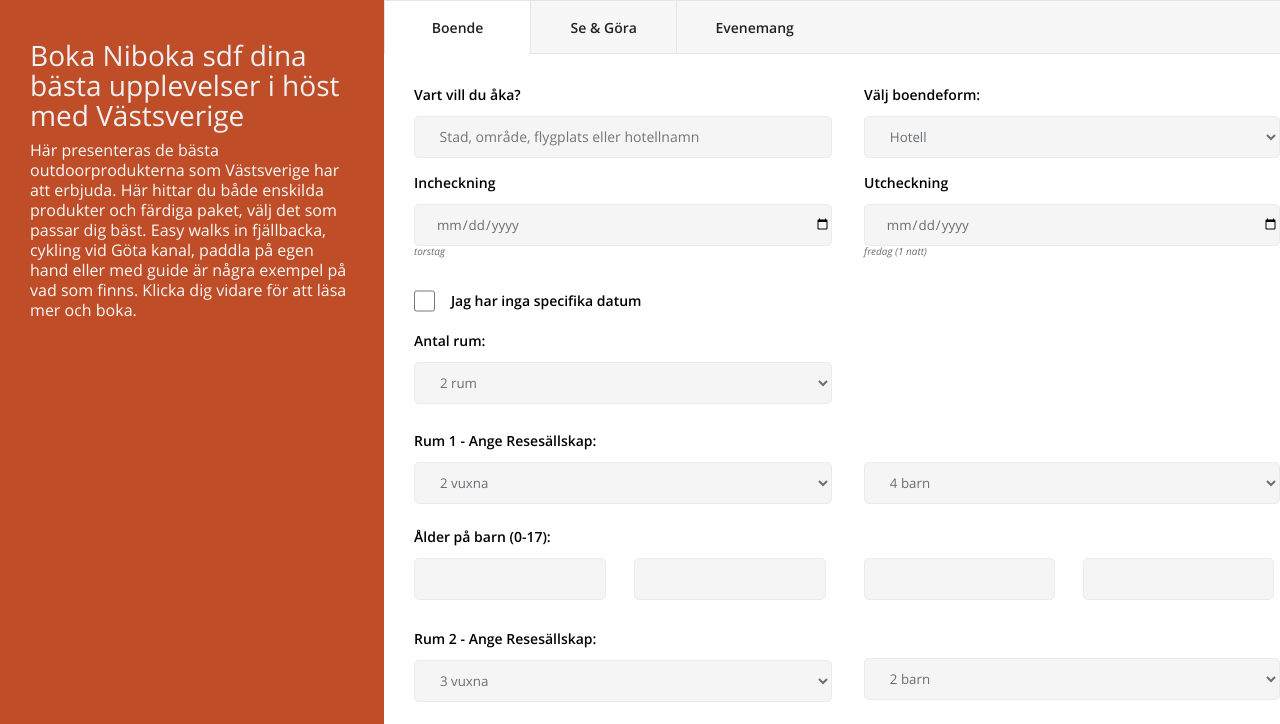
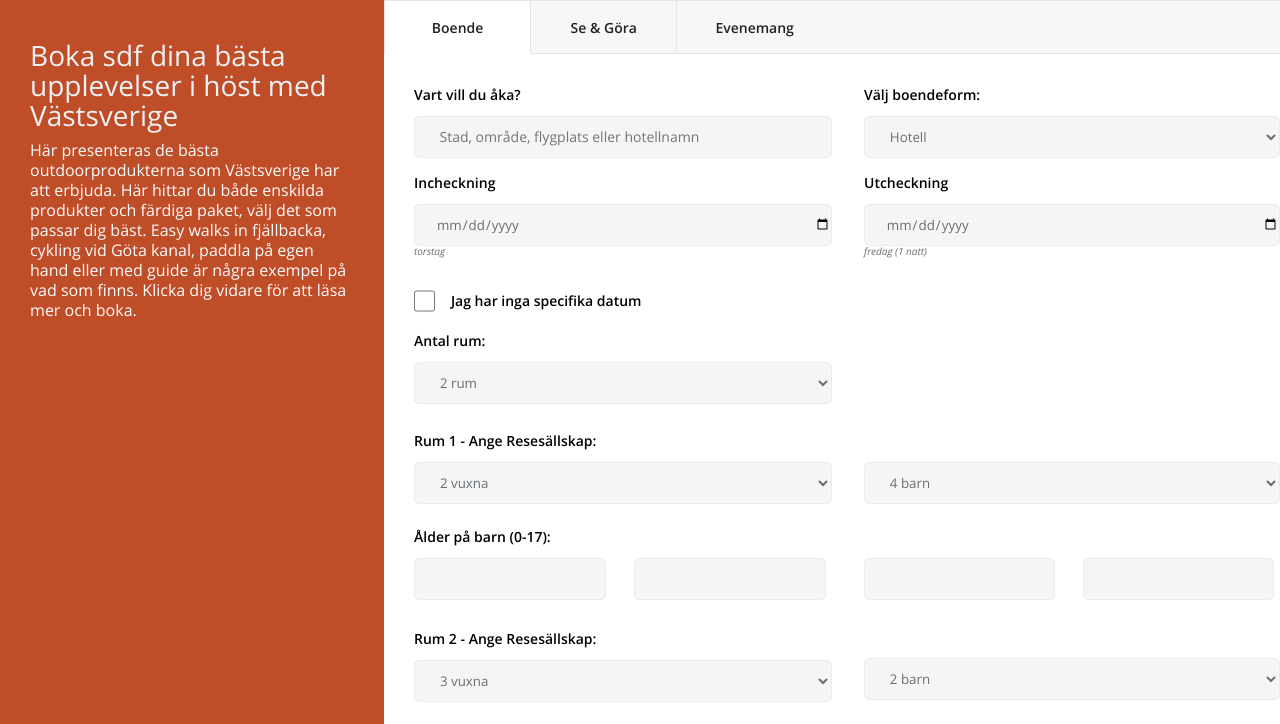
Before and after one commit to anton-chepuryshkin/Form, a plain HTML site: page index.html in a window 1280 px wide. Shown: the top 724 px of the page. Drawn offline with Linux system fonts and the light colour scheme.

Commit message:
Update index.html
Вернул назад название!

```diff
--- a/index.html
+++ b/index.html
@@ -8,7 +8,7 @@
 	</head>
 	<body>
 		<div class="about">
-				<h1>Boka Niboka sdf dina bästa upplevelser i höst med Västsverige</h1>
+				<h1>Boka sdf dina bästa upplevelser i höst med Västsverige</h1>
 				<p>Här presenteras de bästa outdoorprodukterna som Västsverige har att erbjuda. Här hittar du både enskilda produkter och färdiga paket, välj det som passar dig bäst. Easy walks in fjällbacka, cykling vid Göta kanal, paddla på egen hand eller med guide är några exempel på vad som finns. Klicka dig vidare för att läsa mer och boka.</p>
 		</div>
 		<div class="menu">
```
